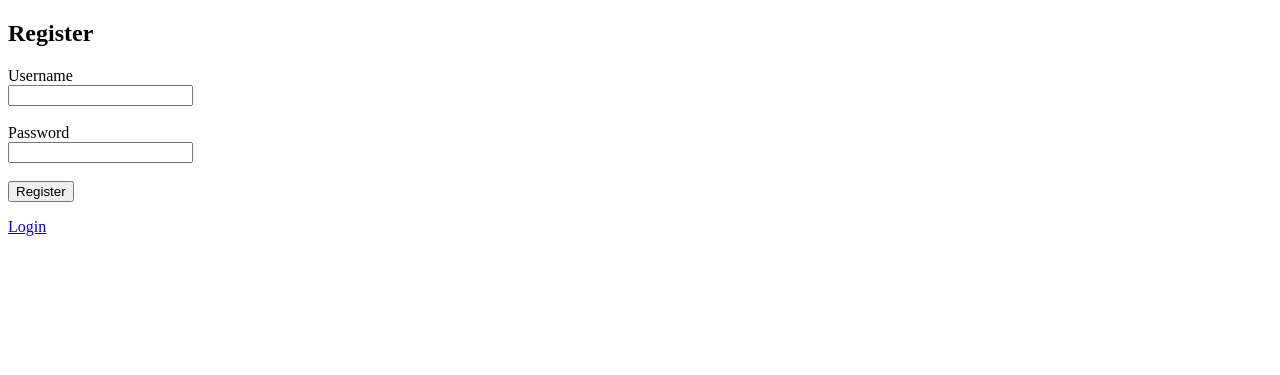
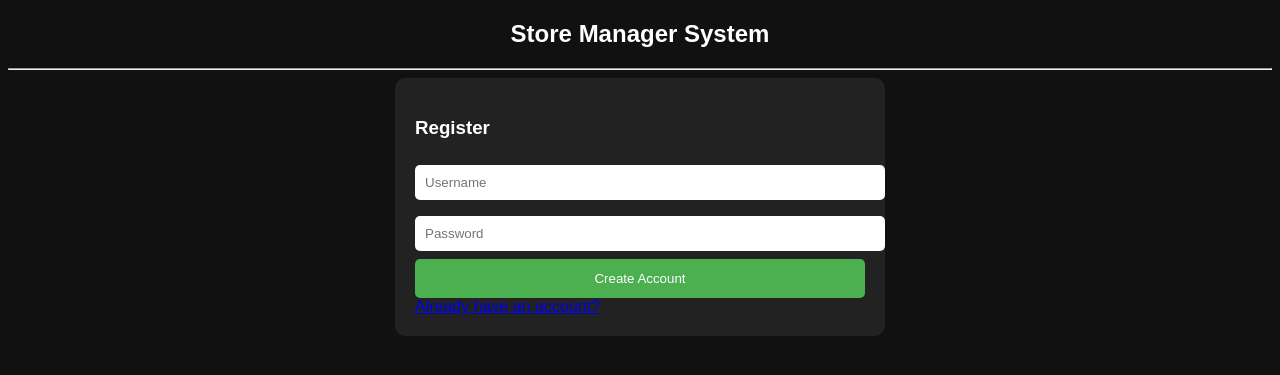
Before and after one commit to manojar346-hue/Clothes-, a Flask app: page /register in a window 1280 px wide. Shown: the top 375 px of the page. Run offline with Flask 3, Linux system fonts and the light colour scheme.

Commit message:
Update register.html

```diff
--- a/templates/register.html
+++ b/templates/register.html
@@ -1,19 +1,12 @@
-<!DOCTYPE html>
-<html>
-<head><title>Register</title></head>
-<body>
-<h2>Register</h2>
-
-<form method="POST">
-    <label>Username</label><br>
-    <input name="username" required><br><br>
-
-    <label>Password</label><br>
-    <input type="password" name="password" required><br><br>
-
-    <button type="submit">Register</button>
-</form>
-
-<p><a href="/login">Login</a></p>
-</body>
-</html>
+{% extends "base.html" %}
+{% block content %}
+<div class="container">
+    <h3>Register</h3>
+    <form method="POST">
+        <input name="username" placeholder="Username" required>
+        <input name="password" type="password" placeholder="Password" required>
+        <button type="submit">Create Account</button>
+    </form>
+    <a href="/login">Already have an account?</a>
+</div>
+{% endblock %}
```
